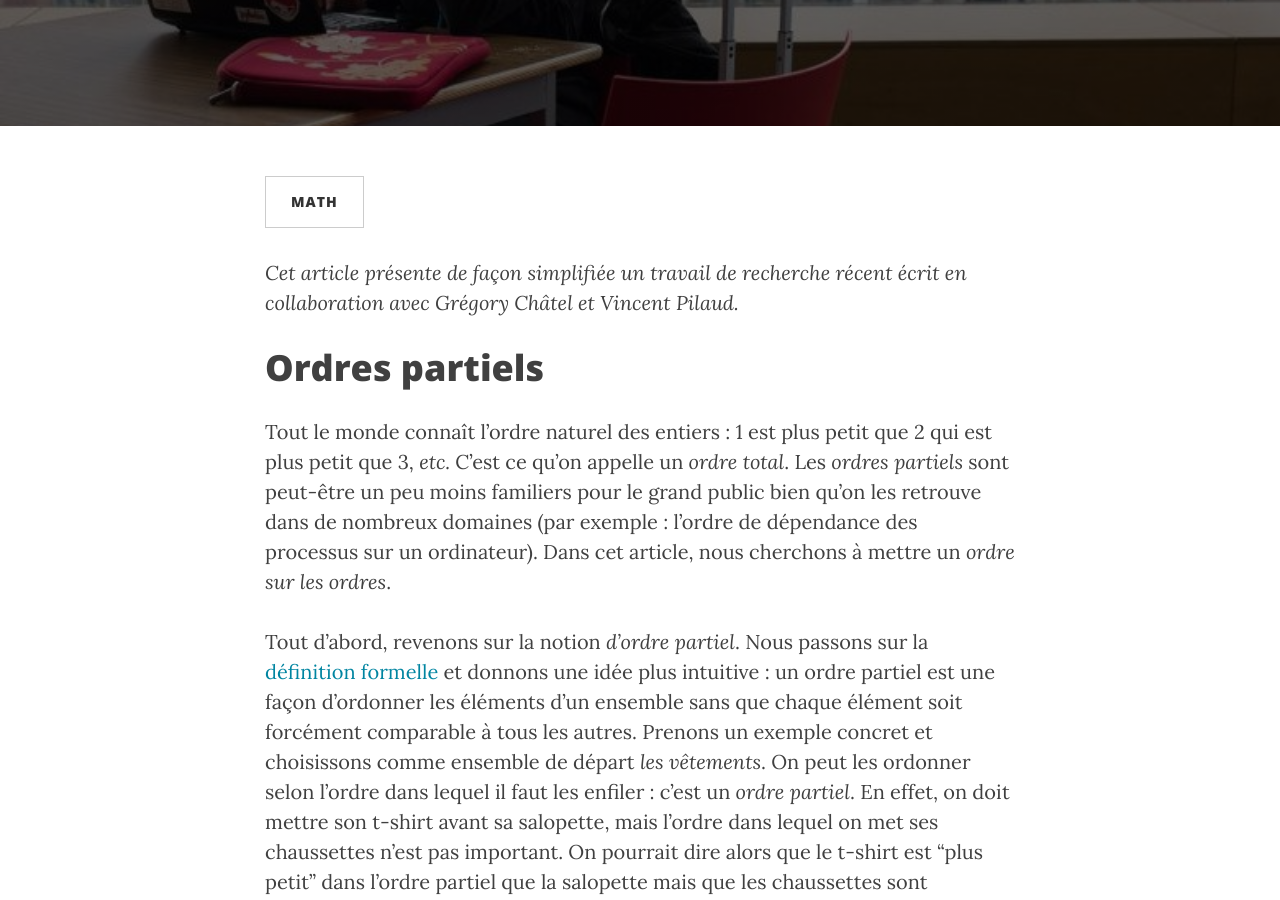
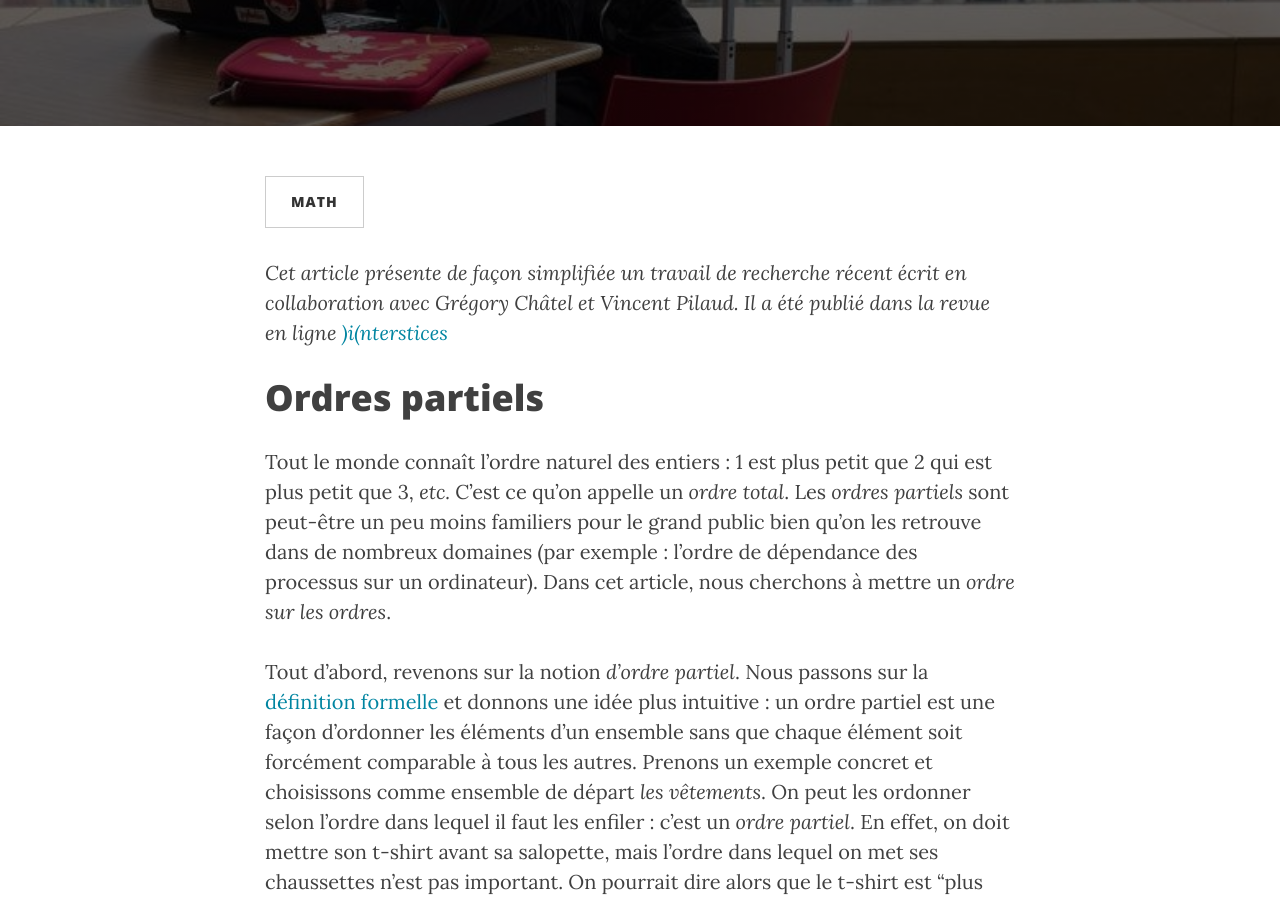
Before and after one commit to VivianePons/vivianepons.github.com, a Jekyll site: the page built from _posts/2017-02-07-ordres.md, in a window 1280 px wide and 900 px high, scrolled down 350 px. Built offline with Jekyll 4.4.1, drawn with Linux system fonts in a browser that asks for light colours; nearby versions of some CDN libraries; formulas are drawn with MathJax 3; comment, search, counter and statistics services are not loaded; some of the changed text lies outside the part shown.

Commit message:
Ajout lien Interstices

```diff
--- a/_posts/2017-02-07-ordres.md
+++ b/_posts/2017-02-07-ordres.md
@@ -10,7 +10,7 @@ tags:
 ---
 
 *Cet article présente de façon simplifiée un travail de recherche récent écrit en
-collaboration avec Grégory Châtel et Vincent Pilaud.*
+collaboration avec Grégory Châtel et Vincent Pilaud. Il a été publié dans la revue en ligne [)i(nterstices](https://interstices.info/jcms/p_93575/ordonner-les-ordres-un-treillis-sur-les-ordres-partiels)*
 
 # Ordres partiels
 
@@ -206,3 +206,6 @@ La réponse et la démonstration associée se trouvent dans l'article [The weak
 avec de nombreux autres résultats que nous n'avons pas évoqués ici.
 
 *Note : les images (hors dessins) ont été obtenues grâce au logiciel mathématique libre [sagemath](http://www.sagemath.org/)*.
+
+
+*Cet article et ses illustrations sont mis à disposition selon les termes de la [Licence Creative Commons Attribution 4.0 International](http://creativecommons.org/licenses/by/4.0/).*
```
